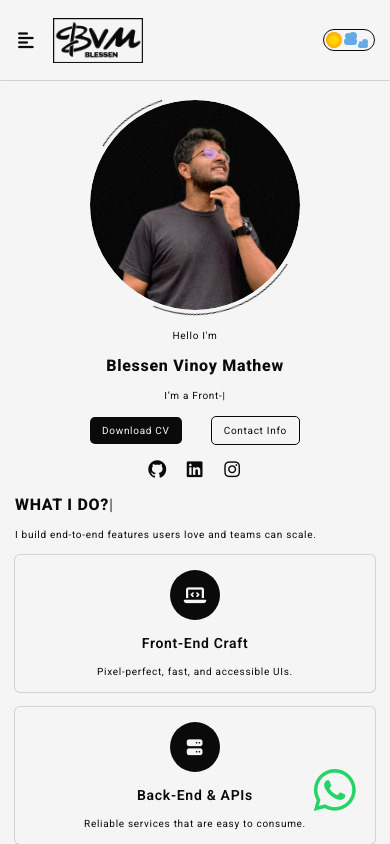
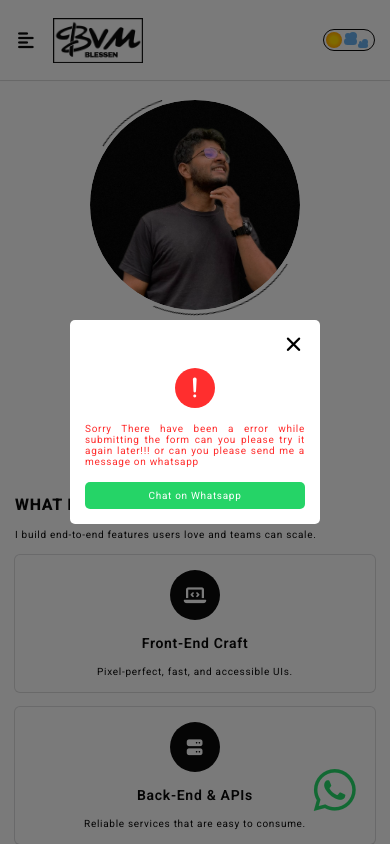
Before and after one commit to Blessen25/Portfolio_BVM, a React (Vite) app in the folder frontend/portfolio/: page / in a window 390 px wide. Shown: the top 844 px of the page. Built offline with nearby package versions, Linux system fonts and the light colour scheme.

Commit message:
Commited Changes

```diff
--- a/frontend/portfolio/src/components/Contact_comp/contact.css
+++ b/frontend/portfolio/src/components/Contact_comp/contact.css
@@ -617,6 +617,11 @@
 
         display: flex !important;
     }
+
+    .contactmodal {
+
+        width: 500px;
+    }
 }
 
 
@@ -738,4 +743,22 @@
         gap: 15px;
     }
 
+    .contactmodal {
+
+        width: 250px;
+        padding: 15px;
+        gap: 15px;
+    }
+
+    .errorround {
+
+        width: 40px;
+        height: 40px;
+    }
+
+    .errorround .fa-exclamation {
+
+        font-size: 20px;
+    }
+
 }
--- a/frontend/portfolio/src/components/Contact_comp/contacts.tsx
+++ b/frontend/portfolio/src/components/Contact_comp/contacts.tsx
@@ -52,7 +52,7 @@ const ContactComp:React.FC<HeaderProps> = ({darkMode, setDarkMode}) => {
     const [ dataErrors, setDataErrors ] = useState<FormErrors>({});
     const [ isSubmit, setIsSubmit ] = useState(false);
     const [isSuccess, setIsSuccess] = useState(false);
-    const [isContactsubmitted, setIsContactsubmitted] = useState(false);
+    const [isContactsubmitted, setIsContactsubmitted] = useState(true);
 
     const handleChangeInput = (e:any) => {
 
@@ -80,6 +80,7 @@ const ContactComp:React.FC<HeaderProps> = ({darkMode, setDarkMode}) => {
         if(isSuccess) {
 
             console.log("Submitting payload:", data);
+            setIsContactsubmitted(true);
         }
     },[isSuccess, data]);
     const validate = (values:any):FormErrors => {
@@ -120,6 +121,7 @@ const ContactComp:React.FC<HeaderProps> = ({darkMode, setDarkMode}) => {
     const HandleCloseClickmodal = () => {
 
         setIsContactsubmitted(false);
+        window.location.reload();
     }
     return(
 
```
